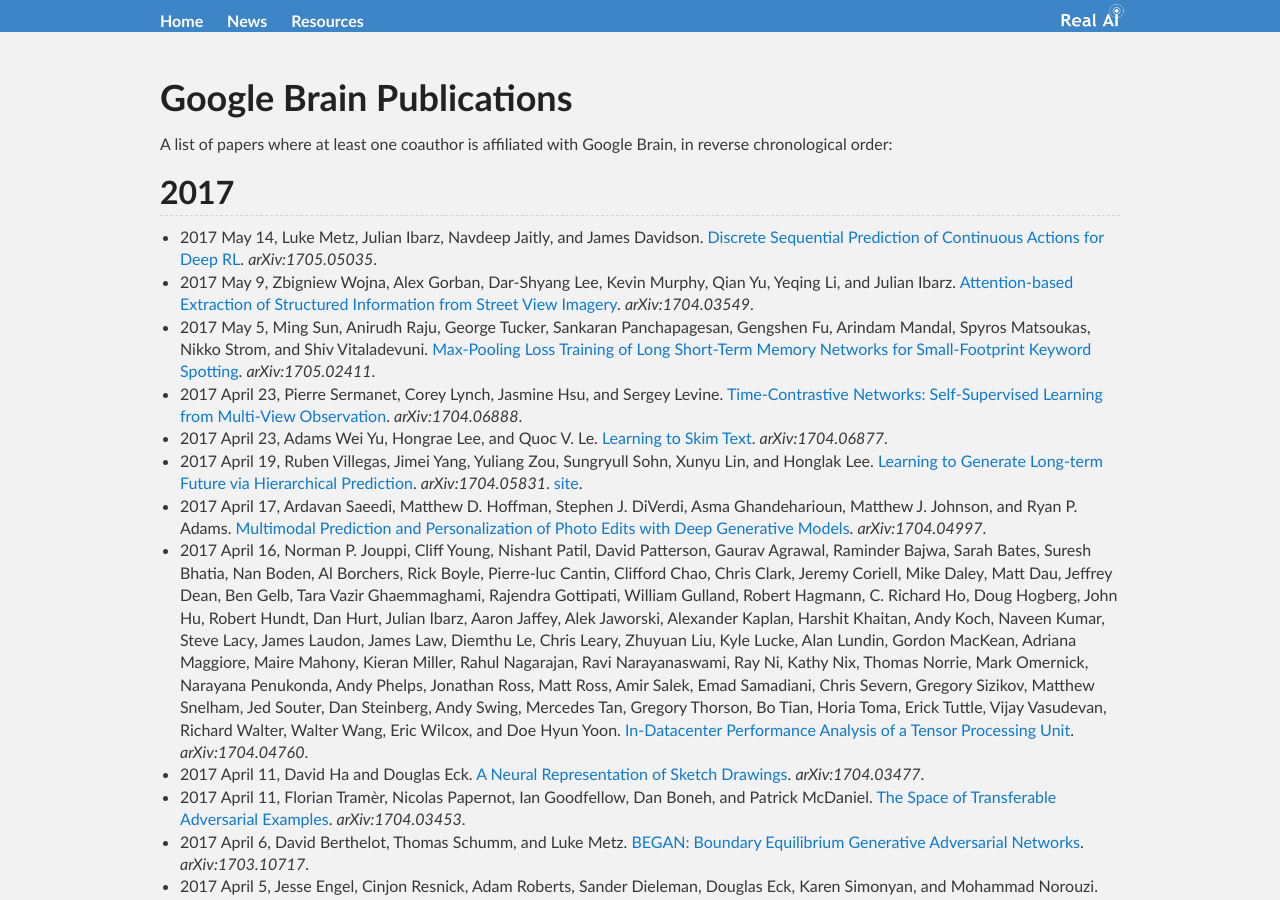
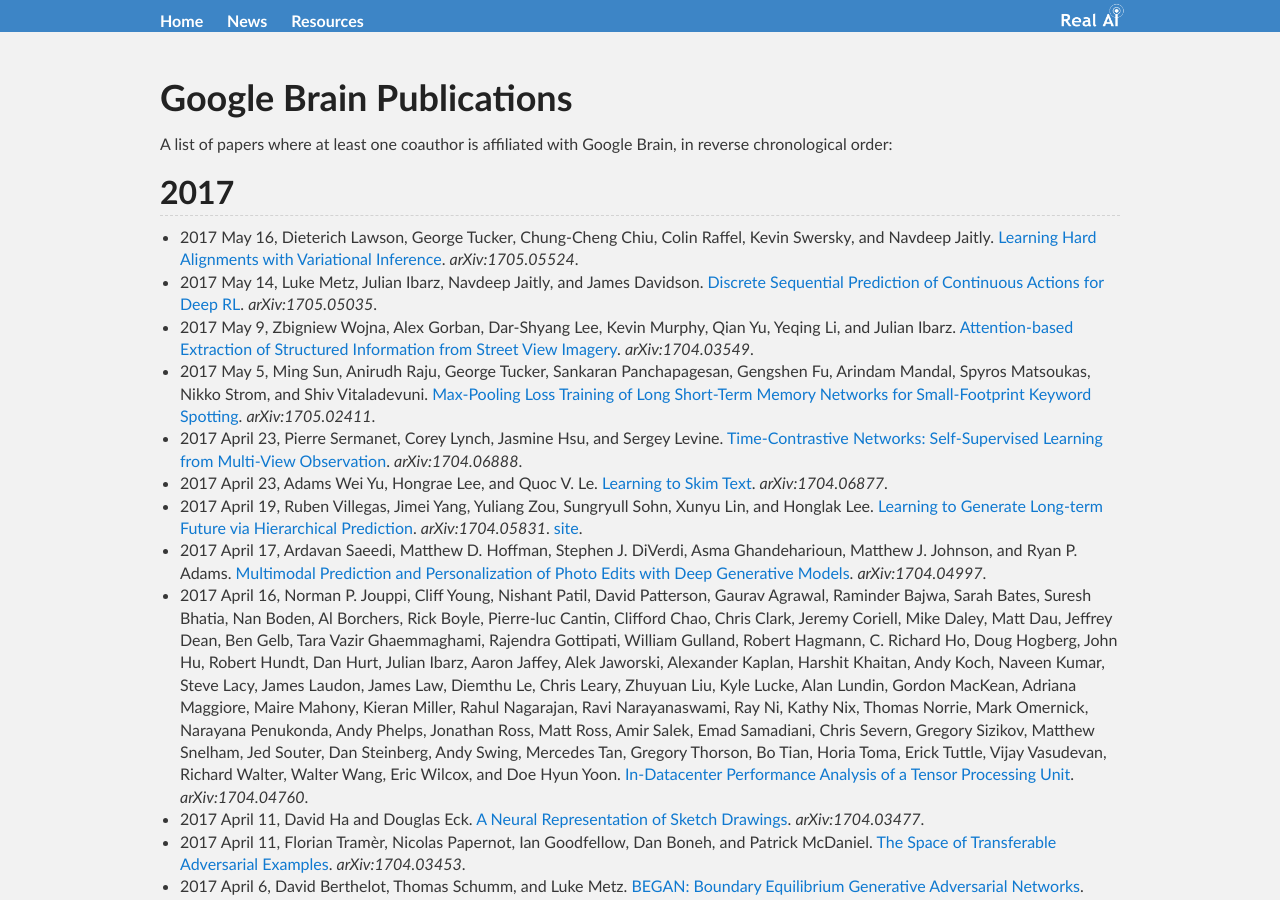
Before and after one commit to Tonywuhk/realai.org, a Jekyll site: the page built from labs/google-brain-publications.md, in a window 1280 px wide and 900 px high. Built offline with Jekyll 4.4.1, drawn with Linux system fonts in a browser that asks for light colours; our own code applies the rules of GitHub Pages for plain Markdown files; comment, search, counter and statistics services are not loaded; the repository's description, which GitHub fills in, is left out.

Commit message:
Update google-brain-publications.md

```diff
--- a/labs/google-brain-publications.md
+++ b/labs/google-brain-publications.md
@@ -7,6 +7,7 @@
 
 ## 2017
 
+* 2017 May 16, Dieterich Lawson, George Tucker, Chung-Cheng Chiu, Colin Raffel, Kevin Swersky, and Navdeep Jaitly. [Learning Hard Alignments with Variational Inference](https://arxiv.org/abs/1705.05524). *arXiv:1705.05524*.
 * 2017 May 14, Luke Metz, Julian Ibarz, Navdeep Jaitly, and James Davidson. [Discrete Sequential Prediction of Continuous Actions for Deep RL](https://arxiv.org/abs/1705.05035). *arXiv:1705.05035*.
 * 2017 May 9, Zbigniew Wojna, Alex Gorban, Dar-Shyang Lee, Kevin Murphy, Qian Yu, Yeqing Li, and Julian Ibarz. [Attention-based Extraction of Structured Information from Street View Imagery](https://arxiv.org/abs/1704.03549). *arXiv:1704.03549*.
 * 2017 May 5, Ming Sun, Anirudh Raju, George Tucker, Sankaran Panchapagesan, Gengshen Fu, Arindam Mandal, Spyros Matsoukas, Nikko Strom, and Shiv Vitaladevuni. [Max-Pooling Loss Training of Long Short-Term Memory Networks for Small-Footprint Keyword Spotting](https://arxiv.org/abs/1705.02411). *arXiv:1705.02411*.
```
